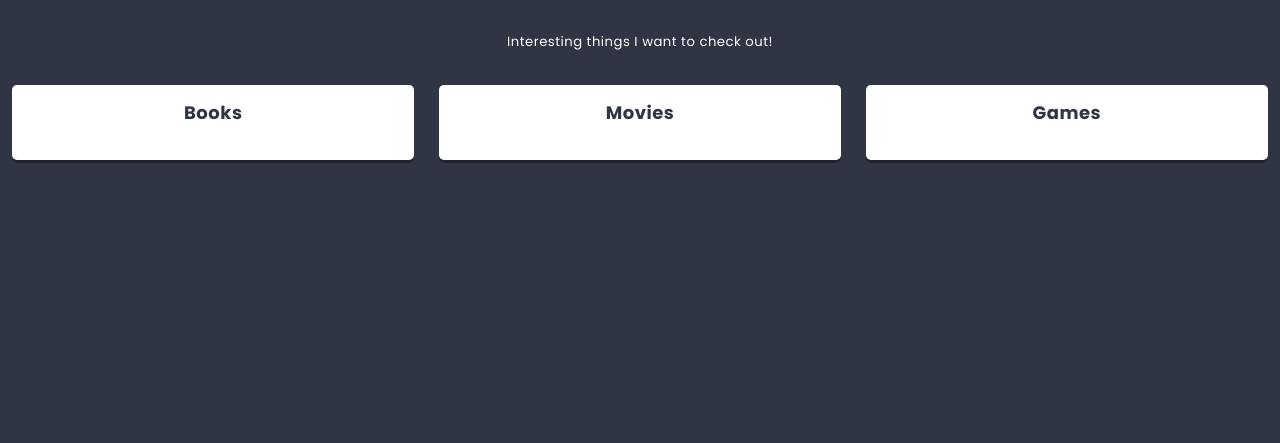
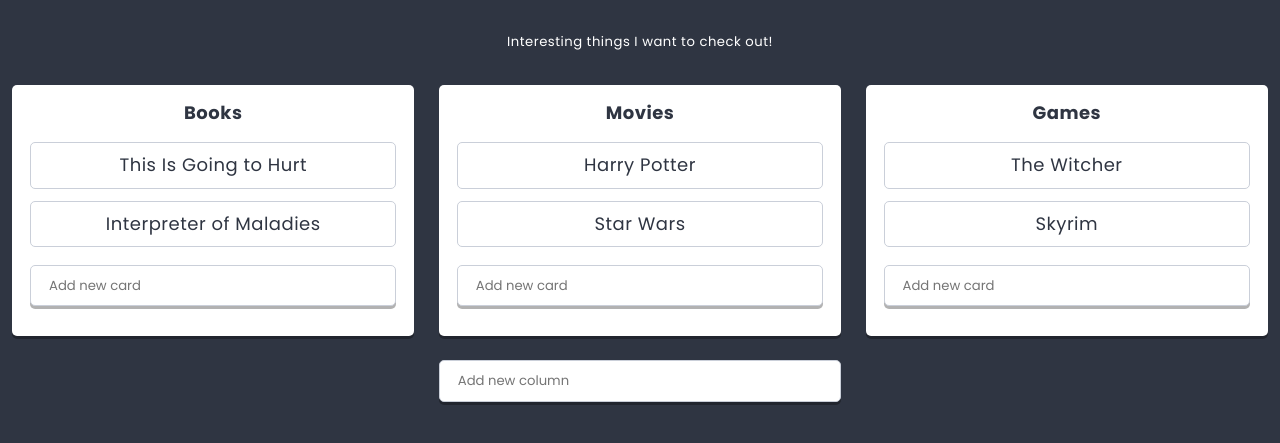
Before and after one commit to grzegorz-jodlowski/to-do-list-react, a React app: page / in a window 1280 px wide. Shown: the part 347-790 px from the top of the page. Built offline with nearby package versions, Linux system fonts and the light colour scheme.

Commit message:
Add Card components to Columns

```diff
--- /dev/null
+++ b/src/components/Card/Card.js
@@ -0,0 +1,18 @@
+import React from 'react';
+import styles from './Card.scss'
+import PropTypes from 'prop-types';
+
+
+class Card extends React.Component {
+  static propTypes = {
+    title: PropTypes.string,
+  }
+
+  render() {
+    return (
+      <div className={styles.component}>{this.props.title}</div>
+    )
+  }
+}
+
+export default Card;
--- a/src/components/Column/Column.js
+++ b/src/components/Column/Column.js
@@ -1,19 +1,49 @@
 import React from 'react';
 import styles from './Column.scss';
 import PropTypes from 'prop-types';
+import Card from '../Card/Card.js';
+import Creator from '../Creator/Creator.js'
+import { settings } from '../../data/dataStore.js';
+
 
 
 
 class Column extends React.Component {
+  state = {
+    cards: this.props.cards || [],
+  }
+
   static propTypes = {
     title: PropTypes.string,
+    cards: PropTypes.array,
   }
 
+  addCard(title) {
+    this.setState(state => (
+      {
+        cards: [
+          ...state.cards,
+          {
+            key: state.cards.length ? state.cards[state.cards.length - 1].key + 1 : 0,
+            title,
+          }
+        ]
+      }
+    ));
+  }
 
   render() {
     return (
       <section className={styles.component}>
         <h3 className={styles.title}>{this.props.title}</h3>
+        <div className={styles.title}>
+          {this.state.cards.map(({ key, ...cardsProps }) => (
+            <Card key={key} {...cardsProps} />
+          ))}
+        </div>
+        <div className={styles.creator}>
+          <Creator text={settings.cardCreatorText} action={title => this.addCard(title)} />
+        </div>
       </section>
     )
   }
--- a/src/components/Column/Column.scss
+++ b/src/components/Column/Column.scss
@@ -1,4 +1,4 @@
-@import '../../styles/settings.scss';
+@import "../../styles/settings.scss";
 
 .component {
   flex-shrink: 0;
@@ -7,7 +7,7 @@
   margin: 0 $base-size $base-size 0;
   padding: ($base-size * 1.5);
   border-radius: $radius;
-  box-shadow: 0 ($base-size / 4) 0 rgba(0,0,0,0.3);
+  box-shadow: 0 ($base-size / 4) 0 rgba(0, 0, 0, 0.3);
   color: $color-dark;
 
   &:last-child {
@@ -28,11 +28,18 @@
   vertical-align: middle;
 }
 
+.creator {
+  width: 100%;
+  margin: $base-size auto 0;
+
+  input {
+    box-shadow: 0 3px 0 rgba(0, 0, 0, 0.3);
+  }
+}
+
 @media (max-width: 767px) {
-
   .component {
     width: 100%;
     margin: 0 0 $base-size 0;
   }
-
 }
--- a/src/components/List/List.js
+++ b/src/components/List/List.js
@@ -5,6 +5,7 @@
 import Column from '../Column/Column.js';
 import { settings } from '../../data/dataStore.js';
 import ReactHtmlParser from 'react-html-parser';
+import Creator from '../Creator/Creator.js'
 
 
 class List extends React.Component {
@@ -23,6 +24,22 @@
     description: settings.defaultListDescription,
   }
 
+  addColumn(title) {
+    this.setState(state => (
+      {
+        columns: [
+          ...state.columns,
+          {
+            key: state.columns.length ? state.columns[state.columns.length - 1].key + 1 : 0,
+            title,
+            icon: 'list-alt',
+            cards: []
+          }
+        ]
+      }
+    ));
+  }
+
   render() {
     return (
       <section className={styles.component}>
@@ -35,6 +52,9 @@
             <Column key={key} {...columnProps} />
           ))}
         </div>
+        <div className={styles.creator}>
+          <Creator text={settings.columnCreatorText} action={title => this.addColumn(title)} />
+        </div>
 
       </section>
     )
```
